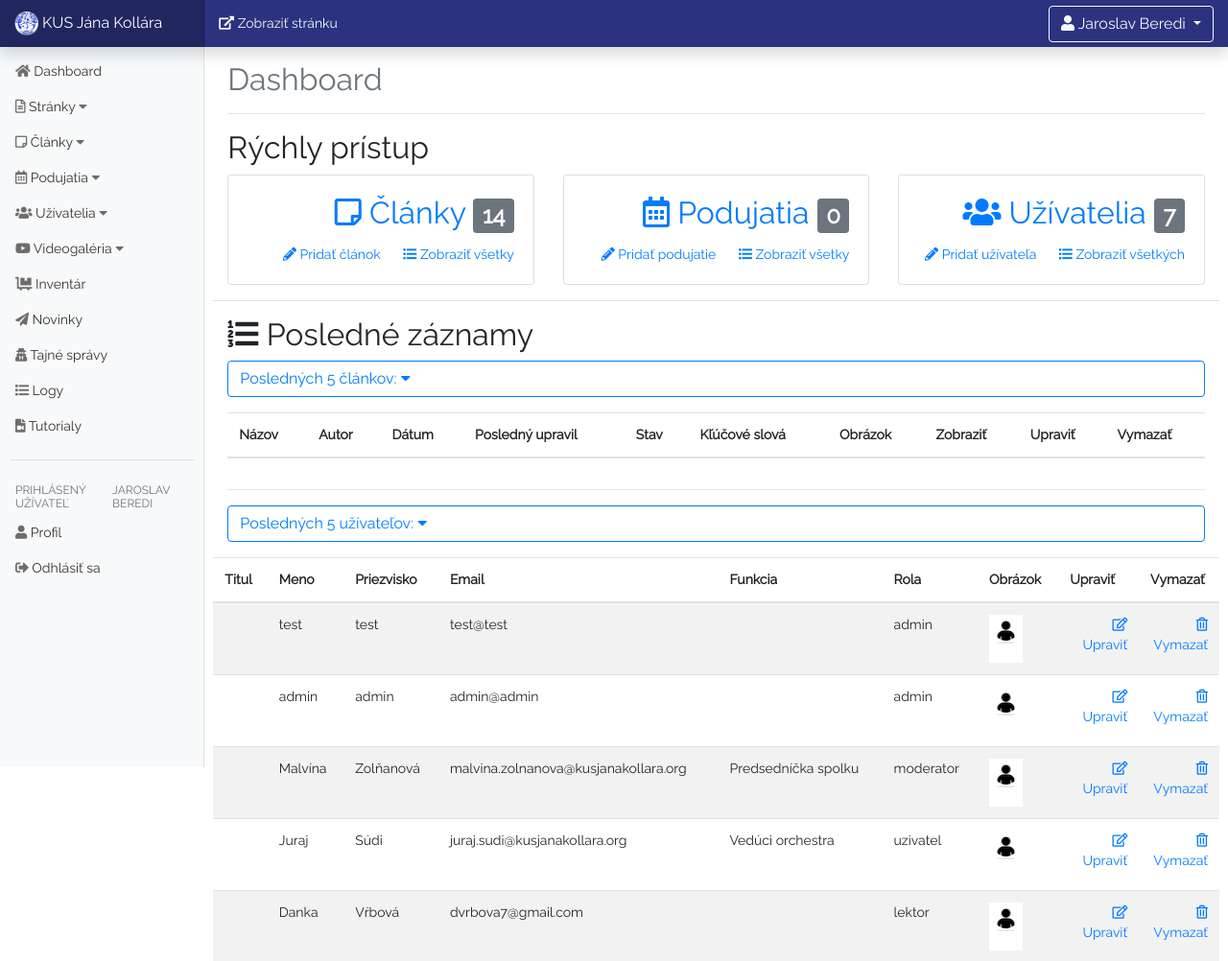
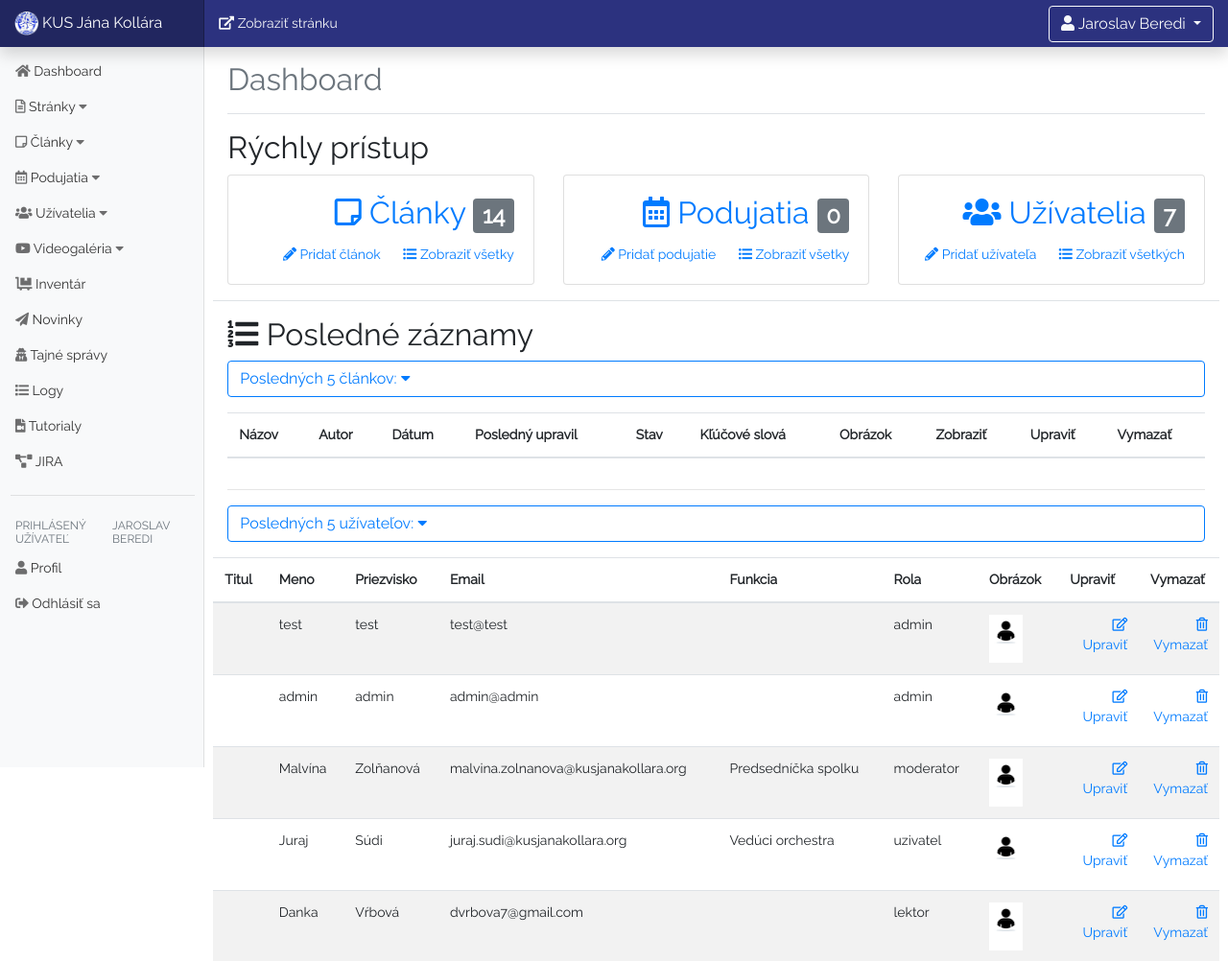
Before and after one commit to beredi/KUS-CMS, a PHP site: page /dashboard/index.php in a window 1280 px wide. Shown: the top 1002 px of the page at 96% size. Run offline with PHP 8.4, Linux system fonts and the light colour scheme; a user stored in the database is signed in; data comes from the database, SQL or seed files in the repository; data that the repository does not hold is empty; some libraries are stand-ins or nearby versions.

Commit message:
added JIRA to navigation

```diff
--- a/dashboard/includes/mobile-navigation.php
+++ b/dashboard/includes/mobile-navigation.php
@@ -158,8 +158,11 @@
                         Logy</a></li>";
                 }
                 ?>
+                <!--TUTORIALS-->
                 <li class="nav-item" style="width: 100%;"><a class="nav-link text-light" href="tutorials.php"> <i class="fas fa-file-video"></i>
                 Tutorialy</a></li>
+                <!--JIRA-->
+                <li class="nav-item" style="width: 100%;"><a class="nav-link text-light" href="https://kusjanakollara.atlassian.net/" target="_blank"><i class="fas fa-project-diagram"></i> JIRA</a></li>
                 <li class="nav-item border-top border-light" style="width: 100%;">
                     <h6 class="sidebar-heading d-flex justify-content-between align-items-center px-3 mt-4 mb-1 text-white-50">
                         <span>prihlásený užívateľ</span><span class="float-right"> <?php
--- a/dashboard/includes/navigation.php
+++ b/dashboard/includes/navigation.php
@@ -208,6 +208,15 @@
                 </a>
             </li>
 
+            <!--            JIRA-->
+            <li class="nav-item">
+                <a class="nav-link" href="https://kusjanakollara.atlassian.net/" target="_blank">
+                    <i class="fas fa-project-diagram"></i> JIRA
+                </a>
+            </li>
+
+
+
         </ul>
         <hr width="90%">
         <h6 class="sidebar-heading d-flex justify-content-between align-items-center px-3 mt-4 mb-1 text-muted">
```
